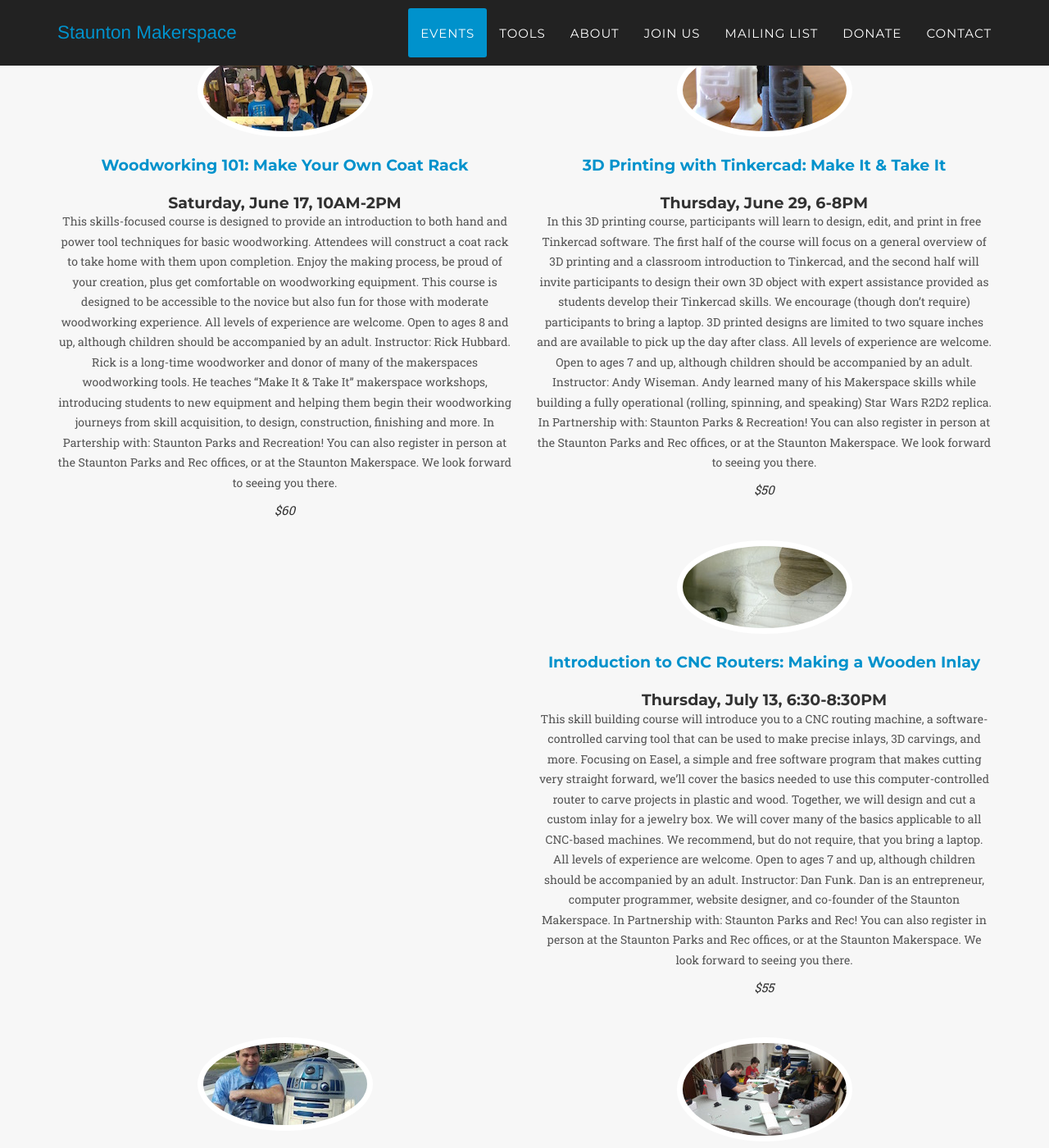
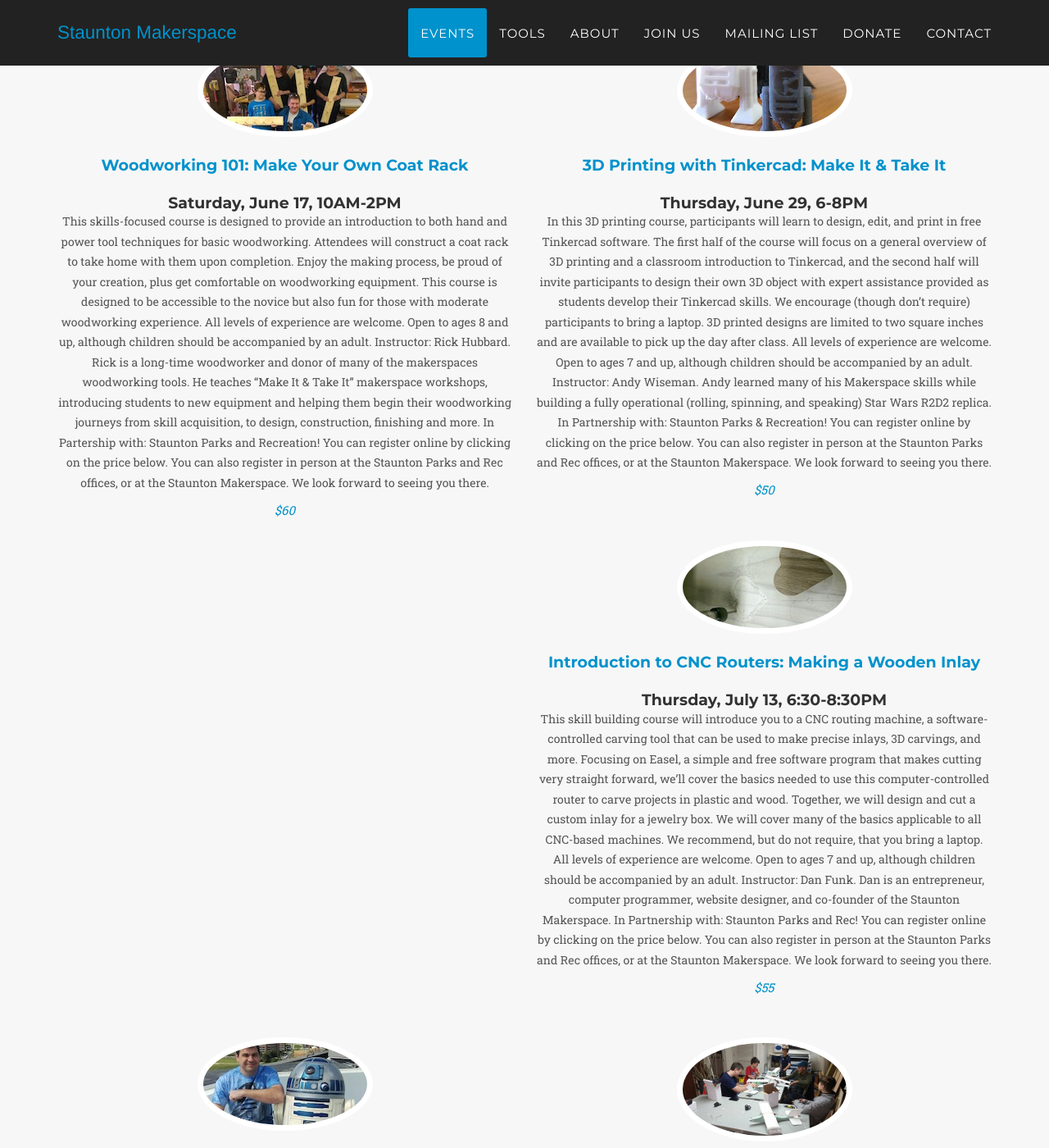
Before and after one commit to stauntonmakerspace/old_website, a Jekyll site: the page built from index.html, in a window 1280 px wide and 1400 px high, scrolled down 1833 px. Shown: the whole window at 82% size. Built offline with Jekyll 4.4.1, drawn with Linux system fonts in a browser that asks for light colours; some web fonts are replaced; comment, search, counter and statistics services are not loaded; some of the changed text lies outside the part shown.

Commit message:
move last event to past events. Add link to registration to all event prices. :fireworks:

```diff
--- a/_data/events.yml
+++ b/_data/events.yml
@@ -1,13 +1,4 @@
 # Events
-  - name: "MakerSCAD Demo"
-    href: "https://www.eventbrite.com/e/makerscad-demo-free-tickets-34521077472?aff=erelpanelorg"
-    pic: makerscad
-    date: 2017-05-15 18:00
-    classtime: Monday, May 15, 6-7:30PM
-    desc: "MakerSCAD is a 3D design application that uses a block based scripting language to create shapes, objects and worlds. MakerSCAD is currently in an Alpha stage, so your early feedback will help the presenters (Luigi Pacheco, co-founder or MakerSCAD) improve MakerSCAD, add new features, and refine the user interface.
-      By using MakersCAD users are not only learning 3D modeling but computer programming as well. MakerSCAD modular design makes it perfect for beginners but it also contains unlimited possibilities with its advanced JavaSrcript interface for experienced users.
-      Please note: MakerSCAD is shifting to a pay what you can model for their software, in which they are looking for everyone to have access to MakerSCAD. The workshop itself is free, and attendees will be able to download Makerscad and pay whatever they want (including $0.00) for the software. Everyone is encouraged (although not required!) to bring a laptop to the event."
-    price: FREE
   - name: "Woodworking 101: Make Your Own Coat Rack"
     href: "https://www.eventbrite.com/e/woodworking-101-make-your-own-coat-rack-tickets-34521813674"
     pic: coatrack
@@ -15,7 +6,7 @@
     classtime: Saturday, June 17, 10AM-2PM
     desc: "This skills-focused course is designed to provide an introduction to both hand and power tool techniques for basic woodworking. Attendees will construct a coat rack to take home with them upon completion. Enjoy the making process, be proud of your creation, plus get comfortable on woodworking equipment. This course is designed to be accessible to the novice but also fun for those with moderate woodworking experience. All levels of experience are welcome. Open to ages 8 and up, although children should be accompanied by an adult.
     Instructor: Rick Hubbard. Rick is a long-time woodworker and donor of many of the makerspaces woodworking tools. He teaches “Make It & Take It” makerspace workshops, introducing students to new equipment and helping them begin their woodworking journeys from skill acquisition, to design, construction, finishing and more.
-    In Partership with: Staunton Parks and Recreation! You can also register in person at the Staunton Parks and Rec offices, or at the Staunton Makerspace. We look forward to seeing you there."
+    In Partership with: Staunton Parks and Recreation! You can register online by clicking on the price below. You can also register in person at the Staunton Parks and Rec offices, or at the Staunton Makerspace. We look forward to seeing you there."
     price: $60
   - name: "3D Printing with Tinkercad: Make It & Take It"
     href: "https://www.eventbrite.com/e/3d-printing-w-tinkercad-make-it-take-it-tickets-34521497729"
@@ -24,7 +15,7 @@
     classtime: Thursday, June 29, 6-8PM
     desc: "In this 3D printing course, participants will learn to design, edit, and print in free Tinkercad software. The first half of the course will focus on a general overview of 3D printing and a classroom introduction to Tinkercad, and the second half will invite participants to design their own 3D object with expert assistance provided as students develop their Tinkercad skills. We encourage (though don’t require) participants to bring a laptop. 3D printed designs are limited to two square inches and are available to pick up the day after class. All levels of experience are welcome. Open to ages 7 and up, although children should be accompanied by an adult.
     Instructor: Andy Wiseman. Andy learned many of his Makerspace skills while building a fully operational (rolling, spinning, and speaking) Star Wars R2D2 replica.
-    In Partnership with: Staunton Parks & Recreation! You can also register in person at the Staunton Parks and Rec offices, or at the Staunton Makerspace. We look forward to seeing you there."
+    In Partnership with: Staunton Parks & Recreation! You can register online by clicking on the price below. You can also register in person at the Staunton Parks and Rec offices, or at the Staunton Makerspace. We look forward to seeing you there."
     price: $50
   - name: "Introduction to CNC Routers: Making a Wooden Inlay"
     href: "https://www.eventbrite.com/e/introduction-to-cnc-routers-making-a-wooden-inlay-tickets-34522077463"
@@ -33,7 +24,7 @@
     classtime: Thursday, July 13, 6:30-8:30PM
     desc: "This skill building course will introduce you to a CNC routing machine, a software-controlled carving tool that can be used to make precise inlays, 3D carvings, and more. Focusing on Easel, a simple and free software program that makes cutting very straight forward, we’ll cover the basics needed to use this computer-controlled router to carve projects in plastic and wood. Together, we will design and cut a custom inlay for a jewelry box. We will cover many of the basics applicable to all CNC-based machines. We recommend, but do not require, that you bring a laptop. All levels of experience are welcome. Open to ages 7 and up, although children should be accompanied by an adult.
     Instructor: Dan Funk. Dan is an entrepreneur, computer programmer, website designer, and co-founder of the Staunton Makerspace.
-    In Partnership with: Staunton Parks and Rec! You can also register in person at the Staunton Parks and Rec offices, or at the Staunton Makerspace. We look forward to seeing you there."
+    In Partnership with: Staunton Parks and Rec! You can register online by clicking on the price below. You can also register in person at the Staunton Parks and Rec offices, or at the Staunton Makerspace. We look forward to seeing you there."
     price: $55
   - name: "Introduction to Laser Cutting: Make It & Take It"
     href: "https://www.eventbrite.com/e/introduction-to-laser-cutting-make-it-take-it-tickets-34522405444"
@@ -42,7 +33,7 @@
     classtime: Thursday, August 10, 6-8:30PM
     desc: "This skills-focused Laser Cutting course is designed to take attendees from novice to laser-ready for designing and making laser cut projects. You’ll leave with opensource software for designing, editing, and “printing” laser-cut items, along with your own laser-cut sample project to take home. Laser cut designs are limited to a 5” by 5” design in wood or plexiglass (with both etching and cutting capabilities) and are available to pick up the day after class. We encourage but (don’t require!) you to bring your own laptop. All levels of experience are welcome. Open to ages 7 and up, although children should be accompanied by an adult.
     Instructor: Andy Wiseman. Andy teaches many “Make It & Take It” makerspace workshops, introducing students to new equipment and helping them begin their own journeys to prototyping, constructing, innovating and more. Andy learned many of his laser cutting skills while building a fully operational (rolling, spinning, and speaking) Star Wars R2D2 replica (pictured above).
-    In Partnership with: Staunton Parks and Rec! You can also register in person at the Staunton Parks and Rec offices, or at the Staunton Makerspace. We look forward to seeing you there."
+    In Partnership with: Staunton Parks and Rec! You can register online by clicking on the price below. You can also register in person at the Staunton Parks and Rec offices, or at the Staunton Makerspace. We look forward to seeing you there."
     price: $50
   - name: "RC6: Design, Build & Fly a Remote Controlled Airplane"
     href: "mailto:rc6@stauntonmakerspace.com?Subject=Signup%20for%20RC6"
@@ -67,3 +58,12 @@
     classtime: Thursday, April 20, 6-8PM
     desc: "Open source software is a cornerstone of the maker movement: collaboratively built, free to use, maintained and improved by its users. This workshop is part of an evolving series to train makers on powerful, open source software that underlies many of our making tools and equipment. Inkscape is a vector graphics application used for illustrations, diagrams, line art, logos and more, creating images that can be used online, artistically, or for laser cutting and wood etching. The workshop will provide an overview of the software itself, its most powerful features, and live feedback and assistance as participants explore creating their own design and images. You'll leave with the latest version of Inkscape, plus the confidence to design, create, and play with this graphics design and image-creating tool. Attendees are encouraged by not required to bring their own laptop (please try and install Inkscape before you come, it's free!). This workshop is offered as a precursor to future laser cutting classes. (Event photo by OpenSource.com)"
     price: $25 for members, $50 for nonmembers
+  - name: "MakerSCAD Demo"
+    href: "https://www.eventbrite.com/e/makerscad-demo-free-tickets-34521077472?aff=erelpanelorg"
+    pic: makerscad
+    date: 2017-05-15 18:00
+    classtime: Monday, May 15, 6-7:30PM
+    desc: "MakerSCAD is a 3D design application that uses a block based scripting language to create shapes, objects and worlds. MakerSCAD is currently in an Alpha stage, so your early feedback will help the presenters (Luigi Pacheco, co-founder or MakerSCAD) improve MakerSCAD, add new features, and refine the user interface.
+      By using MakersCAD users are not only learning 3D modeling but computer programming as well. MakerSCAD modular design makes it perfect for beginners but it also contains unlimited possibilities with its advanced JavaSrcript interface for experienced users.
+      Please note: MakerSCAD is shifting to a pay what you can model for their software, in which they are looking for everyone to have access to MakerSCAD. The workshop itself is free, and attendees will be able to download Makerscad and pay whatever they want (including $0.00) for the software. Everyone is encouraged (although not required!) to bring a laptop to the event."
+    price: FREE
--- a/_includes/events.html
+++ b/_includes/events.html
@@ -19,7 +19,9 @@
     	        </a>
     	        <h4>{{ event.classtime }}</h4>
     	        <p class="text-muted">{{ event.desc }}</p>
+              <a href="{{event.href}}">
     	        <em>{{ event.price }}</em>
+              </a>
     	       </div>
           </div>
         {% endif %}
```
